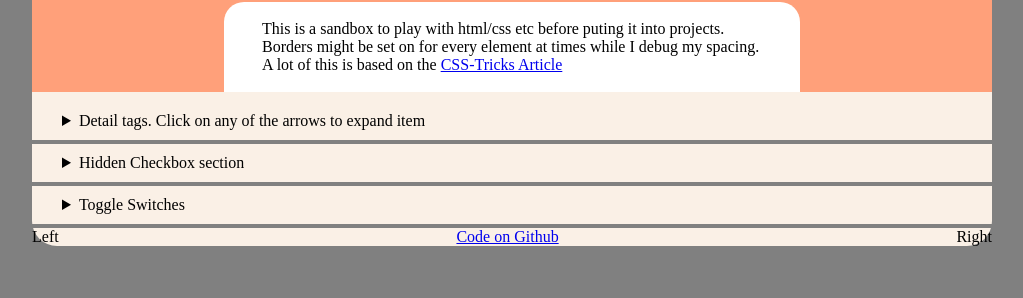
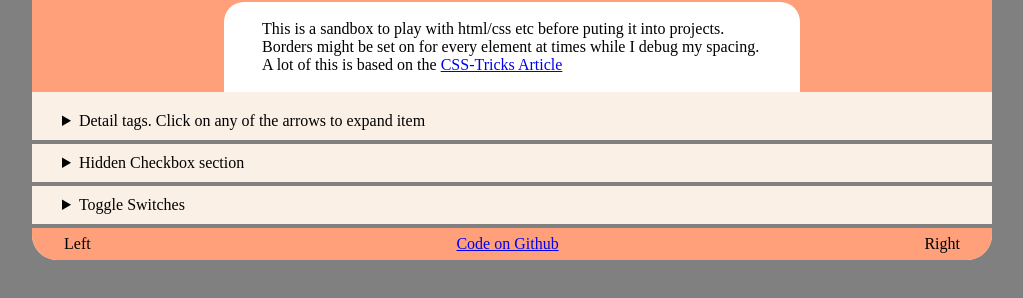
Before and after one commit to sawicki/sandbox.ag4xx.com, a plain HTML site: page index.html in a window 1280 px wide. Shown: the part 88-386 px from the top of the page, without its empty margins (128-1151 px from the left). Drawn offline with Linux system fonts and the light colour scheme.

Commit message:
footer changes

```diff
--- a/css/style.scss
+++ b/css/style.scss
@@ -78,9 +78,17 @@ div.kittenpens {
   // width:150px;
 }
 footer {
-  margin: 10px 0px;
+
   display: flex;
   justify-content: space-between;
+  align-items: center;
   border-top: 4px solid gray;
+  height: 2em;
+background-color: lightsalmon;
+  div {
+    // padding: 1em 1em;
+  margin: 0 2em 0 2em;}
+  border-radius: 0 0 25px 25px;
+
 }
 @import 'checkbutton', 'toggleswitch', 'mytop';
```
Also changed, not shown: css/style.css, 1 other file.
